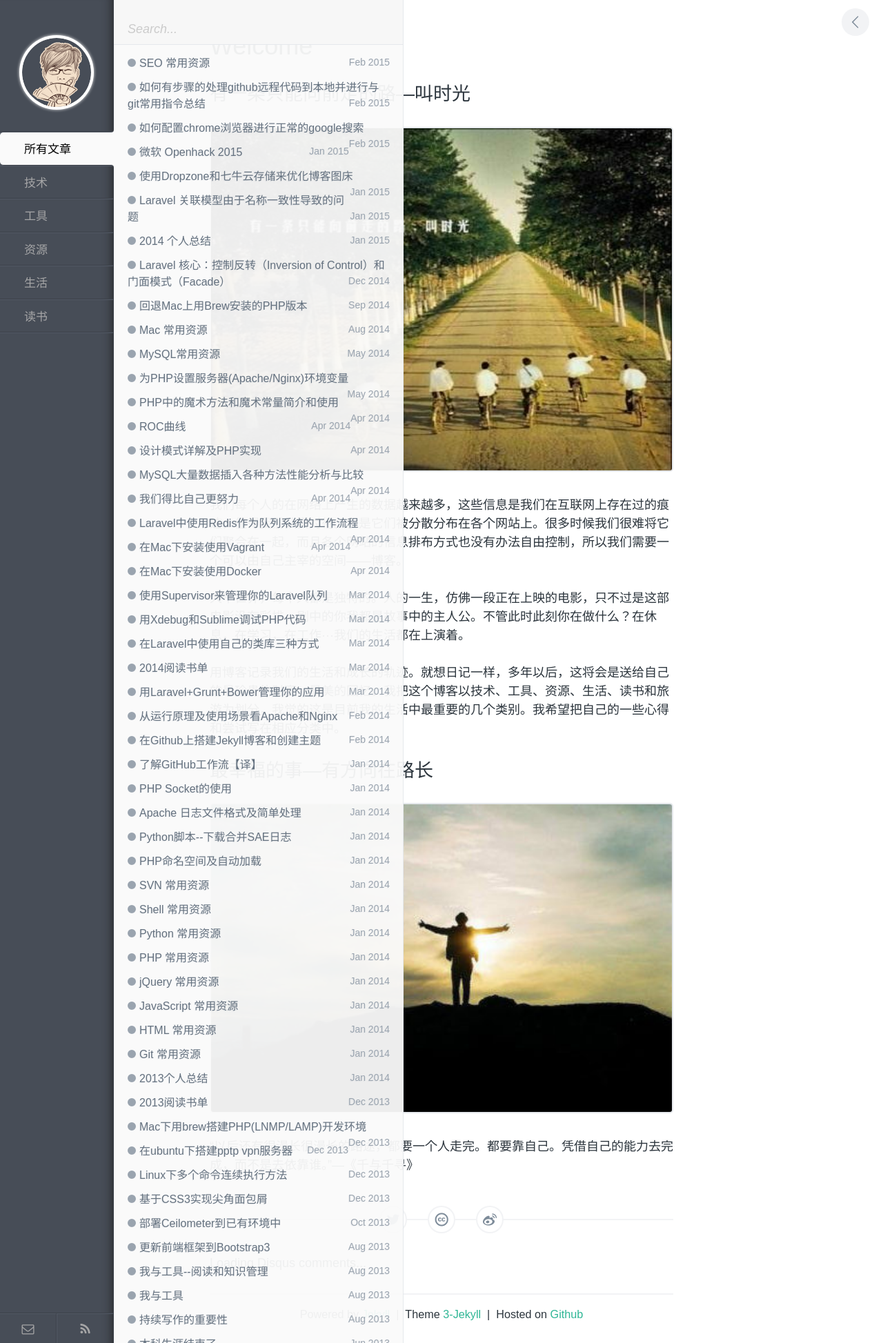
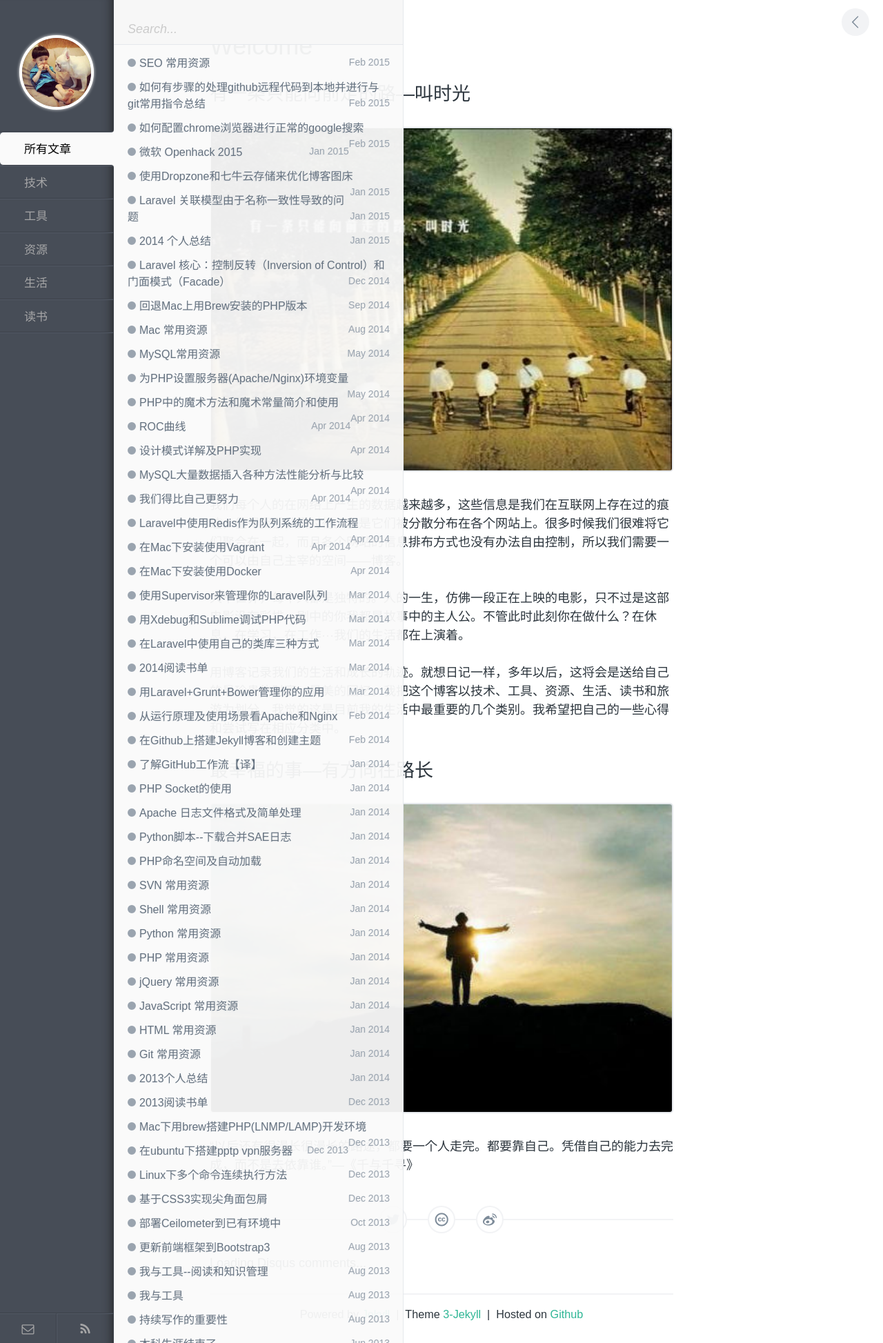
Before and after one commit to icmzn/icmzn.github.io, a Jekyll site: the page built from index.md, in a window 1280 px wide. Shown: the whole page at 69% size. Built offline with Jekyll 4.4.1, drawn with Linux system fonts in a browser that asks for light colours; comment, search, counter and statistics services are not loaded.

Commit message:
change logo tem

```diff
--- a/_includes/nav.html
+++ b/_includes/nav.html
@@ -1,6 +1,6 @@
 <aside id="sidebar">
   <nav id="tags">
-    <a href="/index.html" id="avatar" style="background-image:url(/assets/images/sys/epic.gif)"></a>
+    <a href="/index.html" id="avatar" style="background-image:url(/assets/images/sys/logo_temp.jpeg)"></a>
     <ul id="tags__ul">
       <li id="pl__all" class="tags__li tags-btn active">所有文章</li>
       {% for category in site.categories %}
```
Also changed, not shown: assets/images/sys/logo_temp.jpeg (added).
